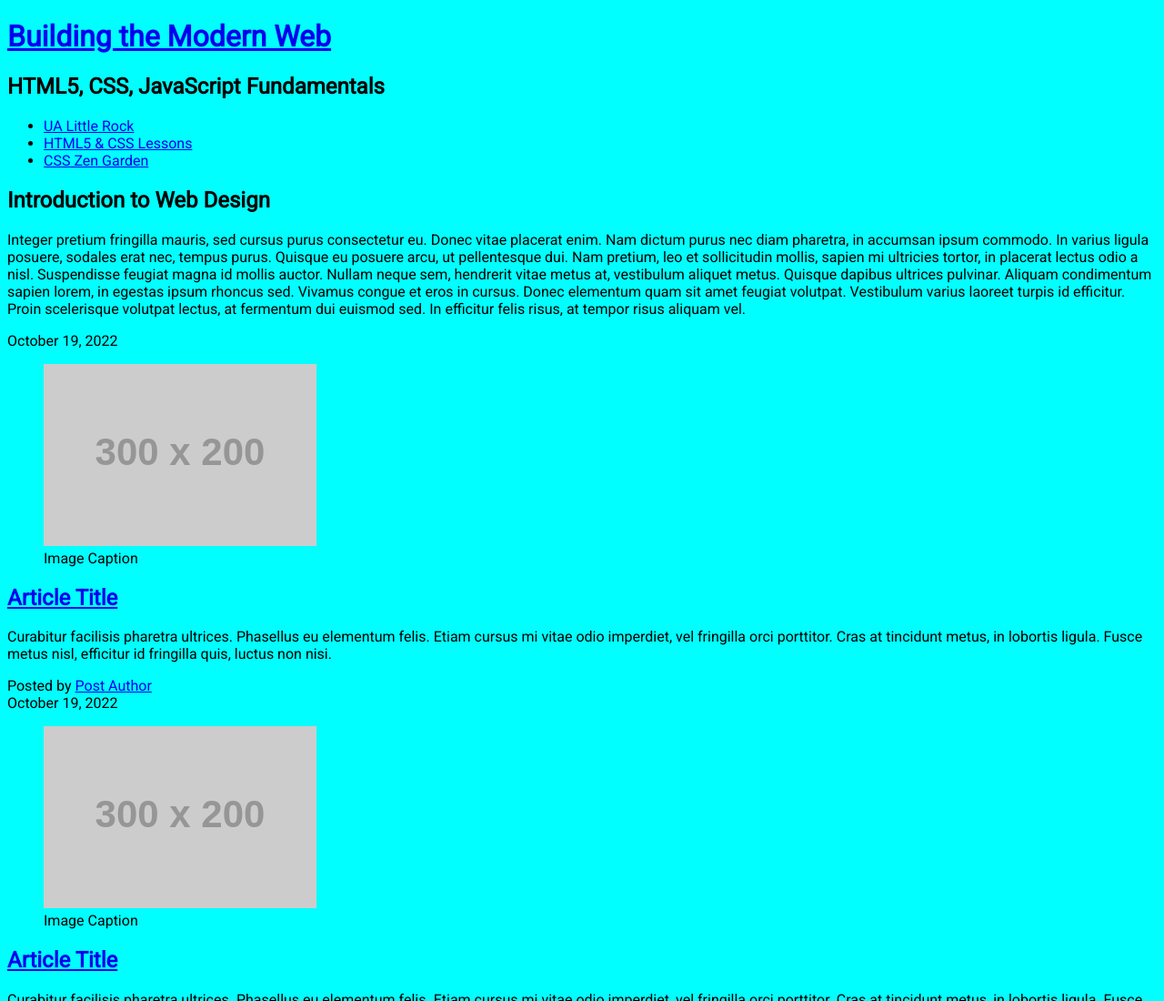
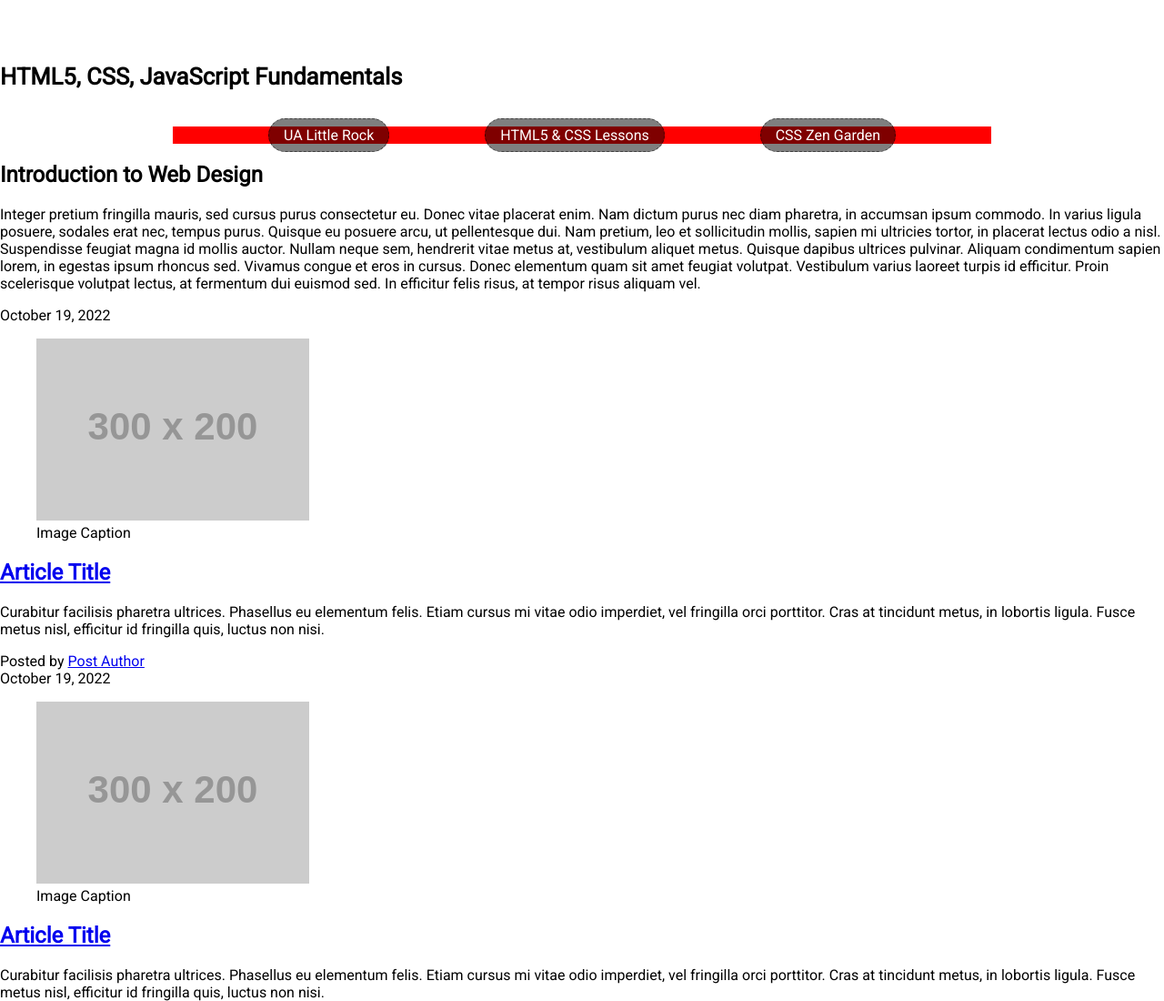
Before and after one commit to BiyasB/ifsc-1310-, a plain HTML site: page css-demo/index.html in a window 1280 px wide. Shown: the top 1100 px of the page at 91% size. Drawn offline with Linux system fonts and the light colour scheme; placeholder pictures from the web are drawn by us.

Commit message:
CSS Demo with Some Notes

```diff
--- a/css-demo/assets/css/style.css
+++ b/css-demo/assets/css/style.css
@@ -1,7 +1,8 @@
 /* --- This is a comment ---*/
+/*You can hover over various elements to recall what they do.*/
 /* ---------------Box Sizing----------------- */
 html {
-    box-sizing: border-box;
+    box-sizing: border-box; /*Review border box element and related elements such as margin, padding, etc. Consider the Reading assignment on homepage*/
   }
   *,
   *:before,
@@ -13,9 +14,73 @@ html {
   /* ---------------Global Styles----------------- */
 
   body{
-    background-color: aqua;
     font-family: 'Roboto', sans-serif;;
+    margin:0;/*Sets margin values and creates a box that is away from the edge, equally from all sides.Hover over "margin" for better explanation.*/
     }
     header .primary{
-        background-color: red;
+      background-color: aqua;
+      text-align: center;/*Align text left, center, justified, right (Be sure to check in preview to see if it works.)*/
+      text-shadow: 1px 10px #000000; /*1px is x value and 10px is y value. It moves text shadow 1 px to the side and 10px down*/
+      color:#ffffff;
+      /* Long Form */
+      padding-top: 40px;
+      padding-right: 40px;
+      padding-bottom: 40px;
+      padding-left: 40px;
+      /*Top,Right,Bottom,Left - Have to go clockwise*/
+      padding: 40px,40px,40px,40px;
+      /*Single Value Applies to all sides*/
+      padding: 40px;
+      /*top/bottom | left/right*/
+      padding: 20px 40px;
+      /*You can use either way for padding. Use the one based on how much control you want.*/
     }
+    header.primary h1{ /*Allows you to target heading 1 ONLY to change visually*/
+      font-size:2.6rem;/*relative m = rem. Is one of the many unit values in CSS and it allows you to set font size in this case*/
+      margin:10px 0;
+    }
+
+    header.primary h1 a {/* allows you to target the hyper link in heading 1. Lets u change its visual look. Remember by default hyperlink is underlined. Don't underline (which u can do through the text decoration attribute)*/
+      color: #ffffff;
+      text-decoration:none;
+    }
+    header.primary h2{
+      font-size: 1.6rem;
+      /*Top | Left/Right | Bottom*/
+      margin:0px auto 40px;
+    }
+
+    header.primary nav{ /*targets the nav element in the html document.*/
+      background:red;
+      width:80vw;/*Another unit value in CSS. vw = view port. This says that the width of the nav element is set to 80% of the view port. */
+      max-width: 900px; /*Max width says never get bigger than the set value, which in this case is 900px*/
+      margin:20px auto; /*auto keyword keeps the magin at 20px on left and right and keeps it that way regardless of u zoom in or zoom out.*/
+    }
+
+    header.primary nav ul{ /*targets the ul or unordered list in the nav element.*/
+      padding:0;
+      display:flex; /*Makes the nav ul from a displayed vertial list to a displayed horizontal list. Check out CSS tricks website for more info regarding flex attribute */
+      flex-direction: row; /*Makes it each individual list element a row. Row reverse value will change the order of the list when displayed. So the last list elment will be displayed first. Backwards to forwads list elements will be displayed.*/
+      justify-content: space-evenly; /*Spaces out the individual elements in the list.*/
+
+    }
+    header.primary nav ul li {/*targets the li or list item in the ul or unordered list which is in the nav element.*/
+      list-style-type: none;/*Can use to change the bullets in the bulleted list to different character such as a different images like letter or number or even emojis.*/
+    }
+
+    header.primary ul li a{
+      color:#ffffff;
+      text-decoration: none;
+      background-color: #000000;
+      background-color: rgba(0,0,0,.5); /*rgba vaule for black is 0,0,0,.5. Just another way to set the color of the row containing the individual list elements. */
+      padding: 8px 16px;
+      border-radius: 20px; /*Softens the borders of the rows. Can add more values and put a differnt value for each row.  */
+      transition:2.5s; /*Takes 2.5 seconds to glow up when user hovers over one of the rows' containing individual list elements.*/
+      border: 1px dashed rgba(0,0,0,.5); /*Changes border to dotted border, dashed border. Px value sets thickness and rgba value sets color.*/
+
+    }
+
+    header.primary ul li a:hover, header.primary ul li a:active{
+      background-color: rgba(0,0,0,.8); /*When user hovers over row elements then this rgba value overides the previous rgba value and darkens that element when user hovers over the row element. Make sure to put the transition attribute in header.primary ul li a , so that it applies to the bottom code as well. */
+
+    }
```
